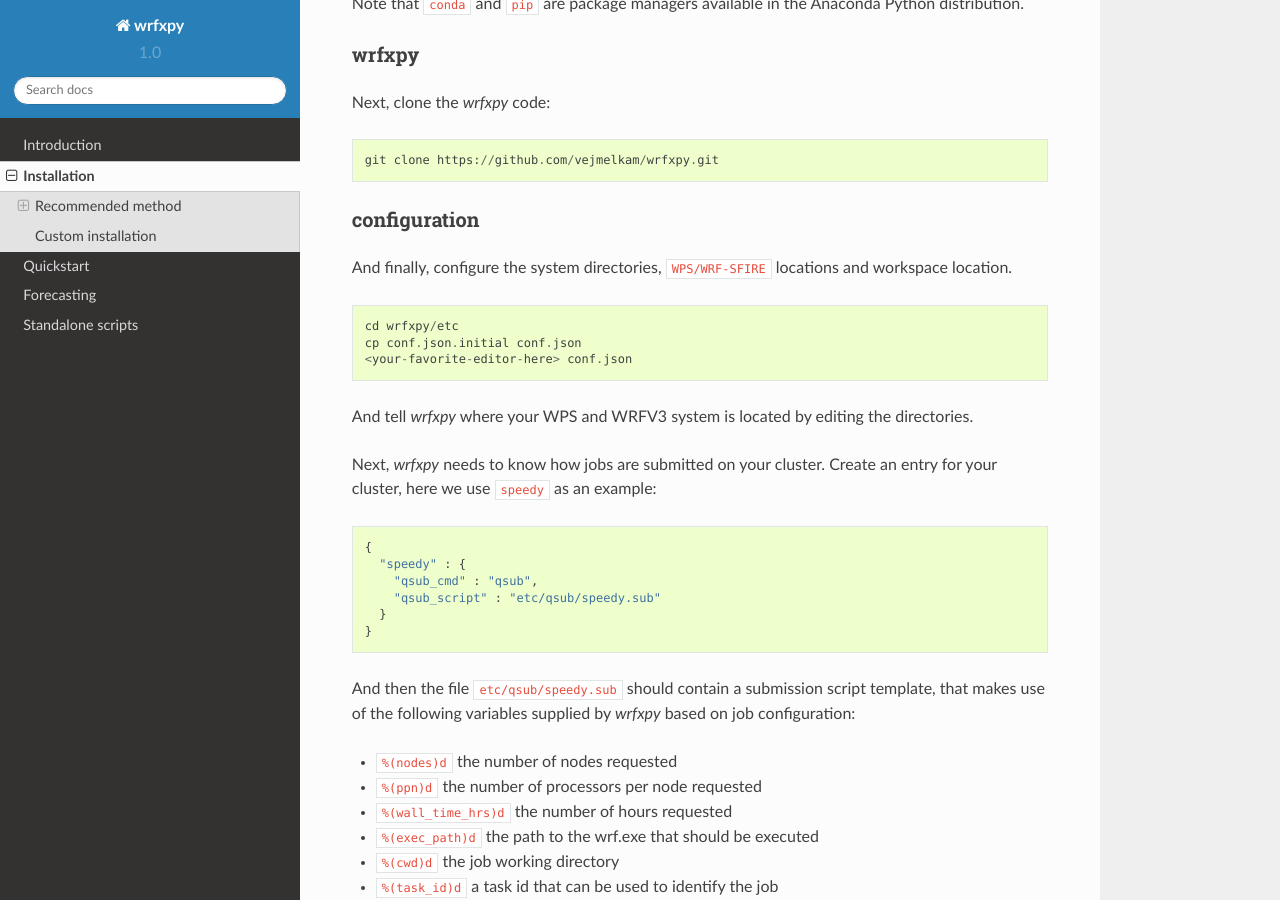
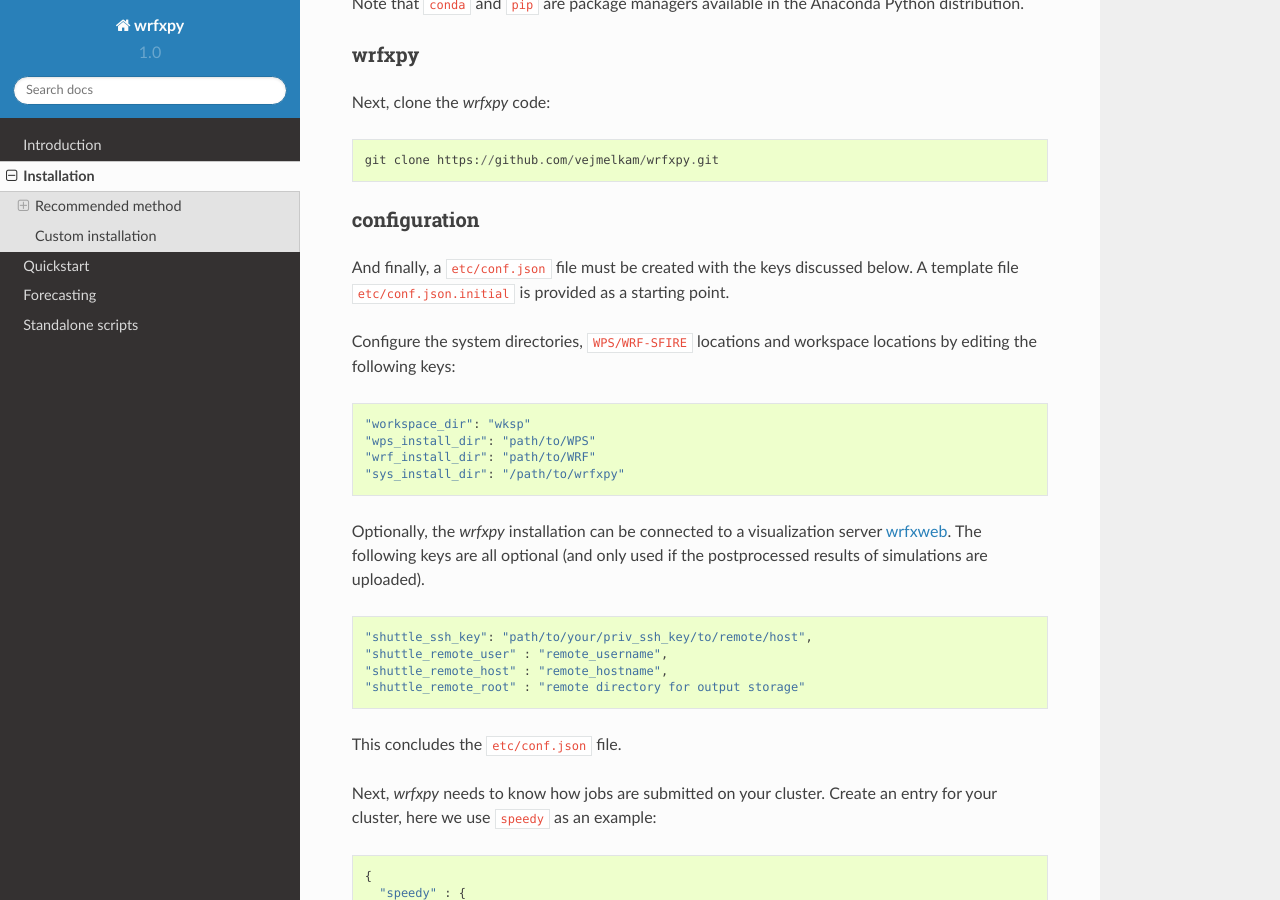
Before and after one commit to openwfm/wrfxpy, a Sphinx documentation site: the page built from docs/source/installation.rst, in a window 1280 px wide and 900 px high, scrolled down 904 px. Built offline with Sphinx 7.4.7 and the Read the Docs theme 2.0.0, drawn with Linux system fonts in a browser that asks for light colours.

Commit message:
added instructions to configure the ssh shuttle

```diff
--- a/docs/source/installation.rst
+++ b/docs/source/installation.rst
@@ -48,15 +48,28 @@
 configuration
 -------------
 
-And finally, configure the system directories, ``WPS/WRF-SFIRE`` locations and workspace location.
+And finally, a ``etc/conf.json`` file must be created with the keys discussed below.  A template file ``etc/conf.json.initial`` is provided as a starting point.
+
+Configure the system directories, ``WPS/WRF-SFIRE`` locations and workspace locations by editing the following keys:
 
 ::
 
-  cd wrfxpy/etc
-  cp conf.json.initial conf.json
-  <your-favorite-editor-here> conf.json
+  "workspace_dir": "wksp"
+  "wps_install_dir": "path/to/WPS"
+  "wrf_install_dir": "path/to/WRF"
+  "sys_install_dir": "/path/to/wrfxpy"
 
-And tell *wrfxpy* where your WPS and WRFV3 system is located by editing the directories.
+Optionally, the *wrfxpy* installation can be connected to a visualization server `wrfxweb <https://github.com/vejmelkam/wrfxweb>`_.  The following keys are all optional (and only used if the postprocessed results of simulations are uploaded).
+
+::
+
+  "shuttle_ssh_key": "path/to/your/priv_ssh_key/to/remote/host",
+  "shuttle_remote_user" : "remote_username",
+  "shuttle_remote_host" : "remote_hostname",
+  "shuttle_remote_root" : "remote directory for output storage"
+
+This concludes the ``etc/conf.json`` file.
+
 
 Next, *wrfxpy* needs to know how jobs are submitted on your cluster.  Create an entry for your cluster, here we use ``speedy`` as an example::
 
```
